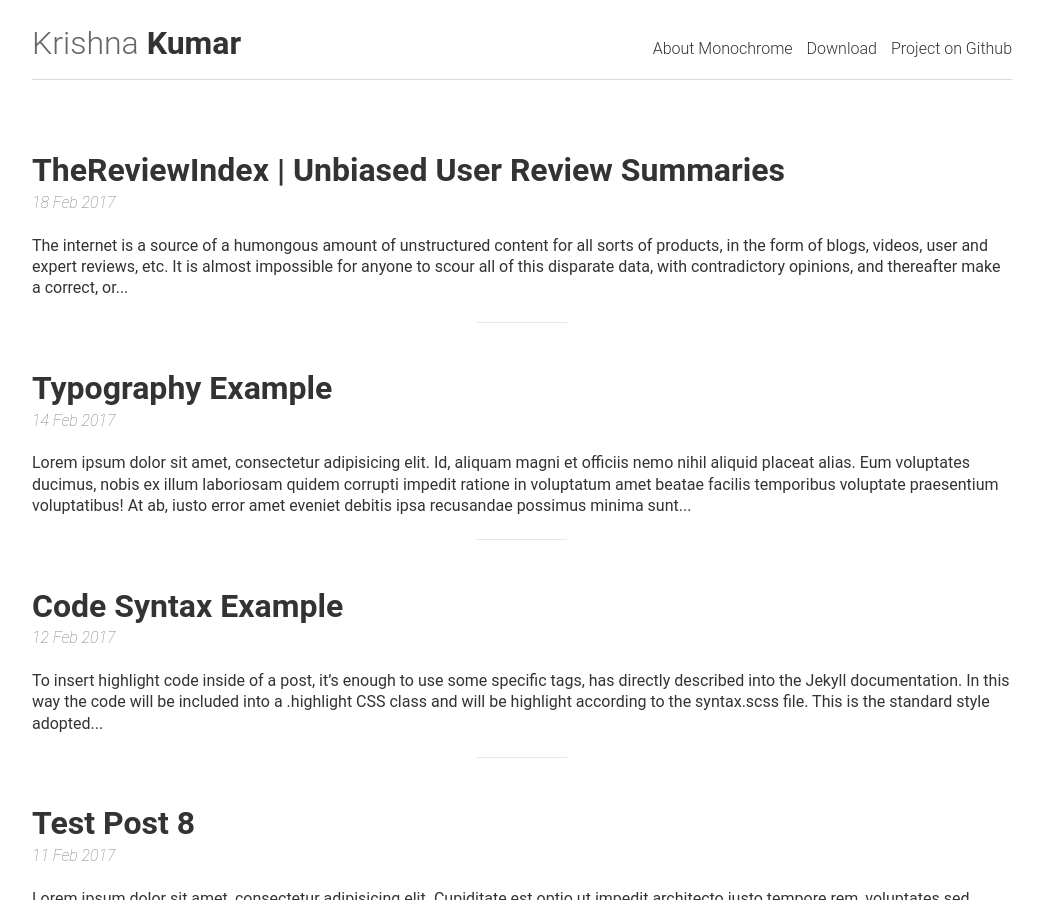
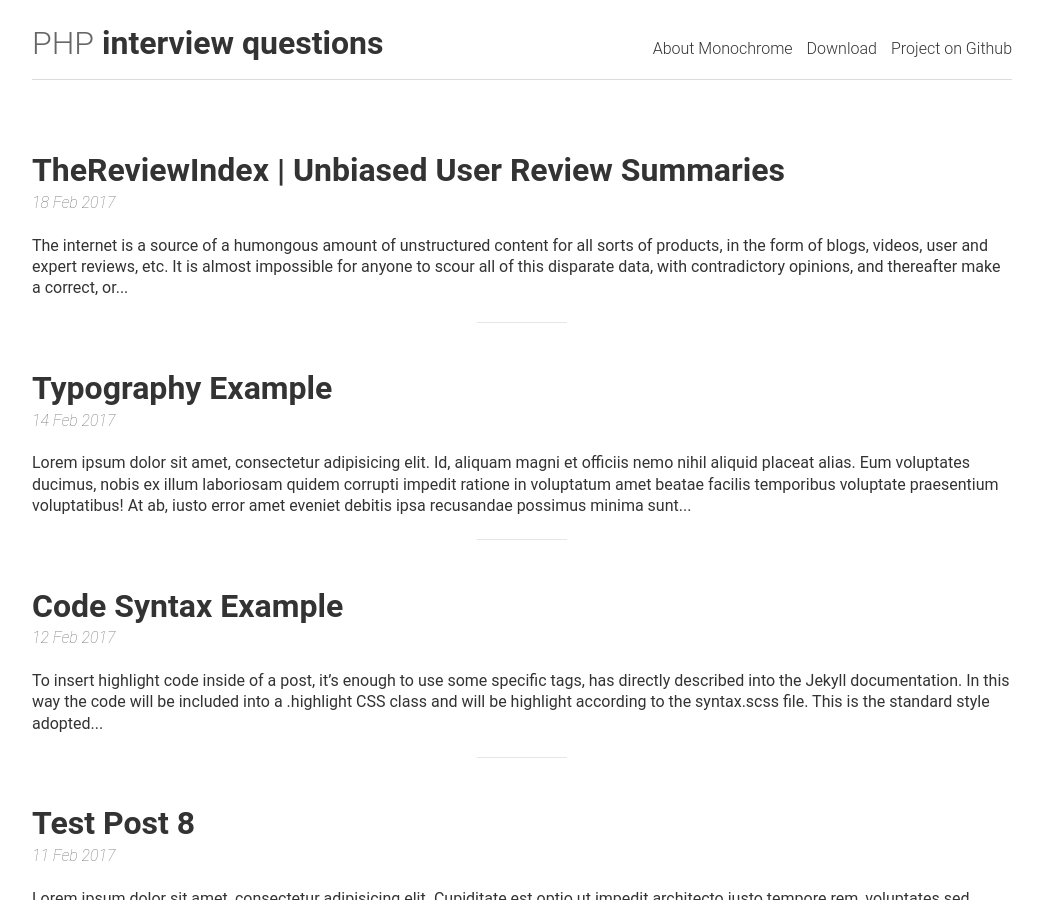
Before and after one commit to krishnakumarongit/krishnakumarongit.github.io, a Jekyll site: the page built from index.html, in a window 1280 px wide and 900 px high. Shown: the whole window, without its empty margins (118-1161 px from the left). Built offline with Jekyll 4.4.1, drawn with Linux system fonts in a browser that asks for light colours; the list of posts is cut into pages by our own code.

Commit message:
added mete description

```diff
--- a/_config.yml
+++ b/_config.yml
@@ -1,6 +1,6 @@
 # Site settings
-title: Monochrome | A minimal, responsive Jekyll blog theme
-description: "A minimal, responsive, ready to use blog template, built with Jekyll."
+title: PHP interview questions with answers
+description: "If you are looking for the best collection of PHP interview questions with answers, krishnakumarongit.github.io has every thing you need to know."
 url: "http://www.dyutibarma.github.io/monochrome"
 author:
   name: "The Review Index"
--- a/_includes/header.html
+++ b/_includes/header.html
@@ -3,7 +3,7 @@
     <span class="f-left">
       <a href="{{ site.baseurl }}/">
         <h1>
-          <span>Krishna</span> Kumar
+          <span>PHP</span> interview questions
         </h1>
       </a>
     </span>
@@ -14,10 +14,8 @@
 	        <a href="{% if site.baseurl == "/" %}{{ page.url }}{% else %}{{ page.url | prepend: site.baseurl }}{% endif %}" title="{{ page.title }}">{{ page.title }}</a>
 	      {% endif %}
 	    {% endfor %}
-
       <!-- Nav links -->
 	    {% include link.html %}
-
     </span>
   </div>
 </header>
```
